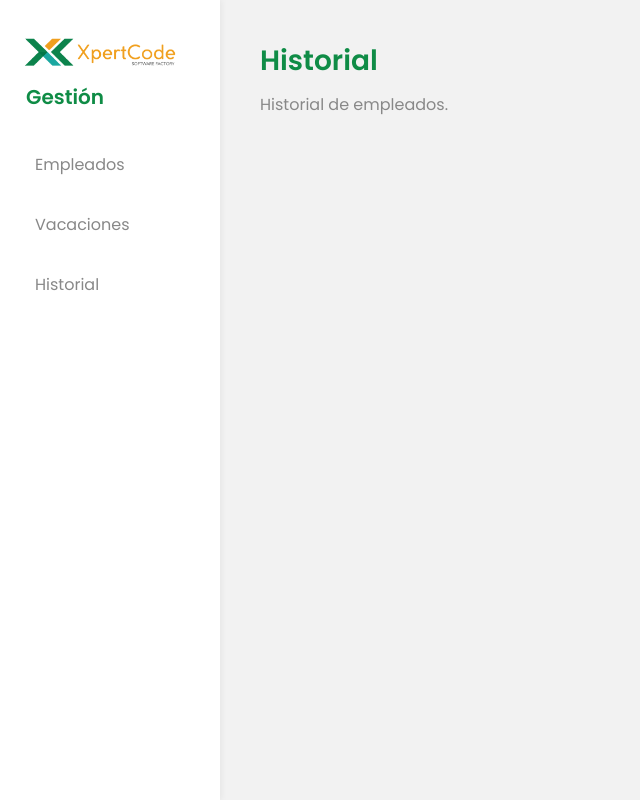
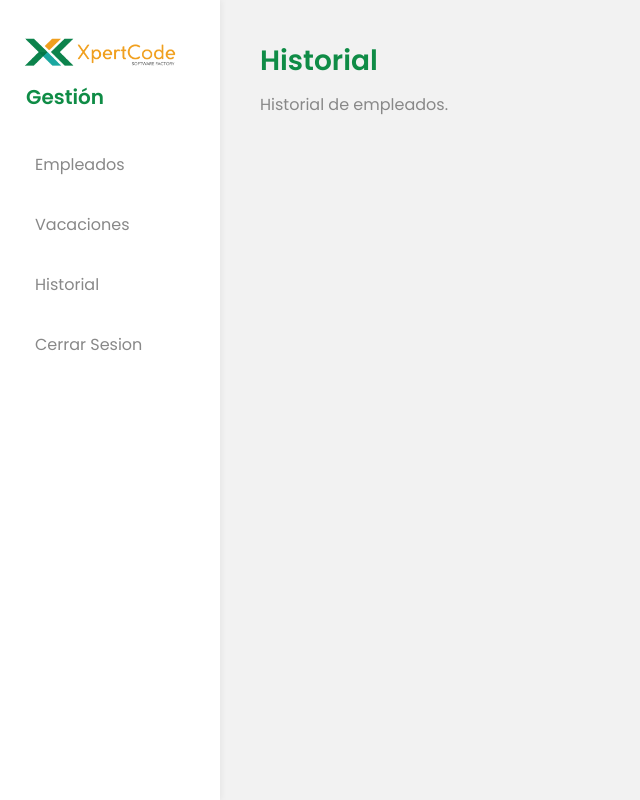
Before and after one commit to jeremias-alc/maestro-empleado, a website: page historial.html in a window 1280 px wide. Shown: the whole page, without its empty margins (0-640 px from the left). Drawn offline with Linux system fonts and the light colour scheme; no server answers.

Commit message:
Modificaciones a los archivos vacaciones.html e historial.html

```diff
--- a/historial.html
+++ b/historial.html
@@ -20,6 +20,7 @@
       <a href="empleados.html">Empleados</a>
       <a href="vacaciones.html">Vacaciones</a>
       <a href="historial.html">Historial</a>
+      <a href="index.html" class="nav-link">Cerrar Sesion</a>
     </nav>
   </aside>
 
```
Also changed, not shown: vacaciones.html (+1 -0 lines).
